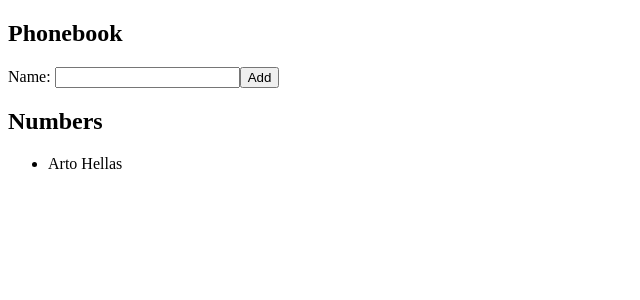
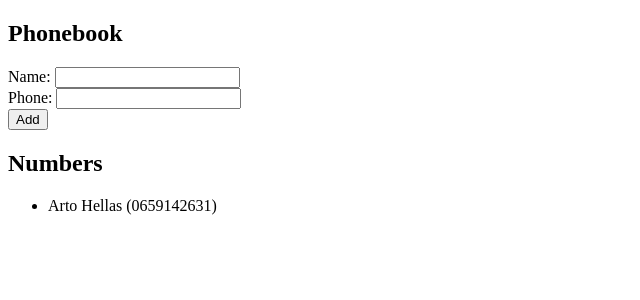
Before and after one commit to graindeweb/FullStackOpen, a React (Create React App) app in the folder part2/phonebook/: page / in a window 1280 px wide. Shown: the top 300 px of the page, without its empty margins (0-640 px from the left). Built offline with nearby package versions, Linux system fonts and the light colour scheme.

Commit message:
Part 2.8 done

```diff
--- a/part2/phonebook/src/App.js
+++ b/part2/phonebook/src/App.js
@@ -1,11 +1,21 @@
 import { useState } from "react"
 
 function App() {
-  const [persons, setPersons] = useState([{ name: "Arto Hellas" }])
+  const [persons, setPersons] = useState([{ name: "Arto Hellas", phone: "0659142631" }])
   const [newName, setNewName] = useState("")
+  const [newPhone, setNewPhone] = useState("")
 
   const handleNameChange = (event) => {
     setNewName(event.target.value)
+  }
+
+  const handlePhoneChange = (event) => {
+    setNewPhone(event.target.value)
+  }
+
+  const clearForm = () => {
+    setNewName("")
+    setNewPhone("")
   }
 
   const handleFormSubmit = (event) => {
@@ -13,8 +23,8 @@ function App() {
     if (persons.find((person) => person.name === newName)) {
       alert(`${newName} is already added to phonebook`)
     } else {
-      setPersons(persons.concat({ name: newName }))
-      setNewName("")
+      setPersons(persons.concat({ name: newName, phone: newPhone }))
+      clearForm()
     }
   }
 
@@ -24,13 +34,18 @@ function App() {
       <form onSubmit={handleFormSubmit}>
         <div>
           Name: <input onChange={handleNameChange} value={newName} />
-          <button type="submit">Add</button>
         </div>
+        <div>
+          Phone: <input onChange={handlePhoneChange} value={newPhone} />
+        </div>
+        <button type="submit">Add</button>
       </form>
       <h2>Numbers</h2>
       <ul>
         {persons.map((person, i) => (
-          <li key={`${person.name}_${i}`}>{person.name}</li>
+          <li key={`${person.name}_${i}`}>
+            {person.name} ({person.phone})
+          </li>
         ))}
       </ul>
     </div>
```
